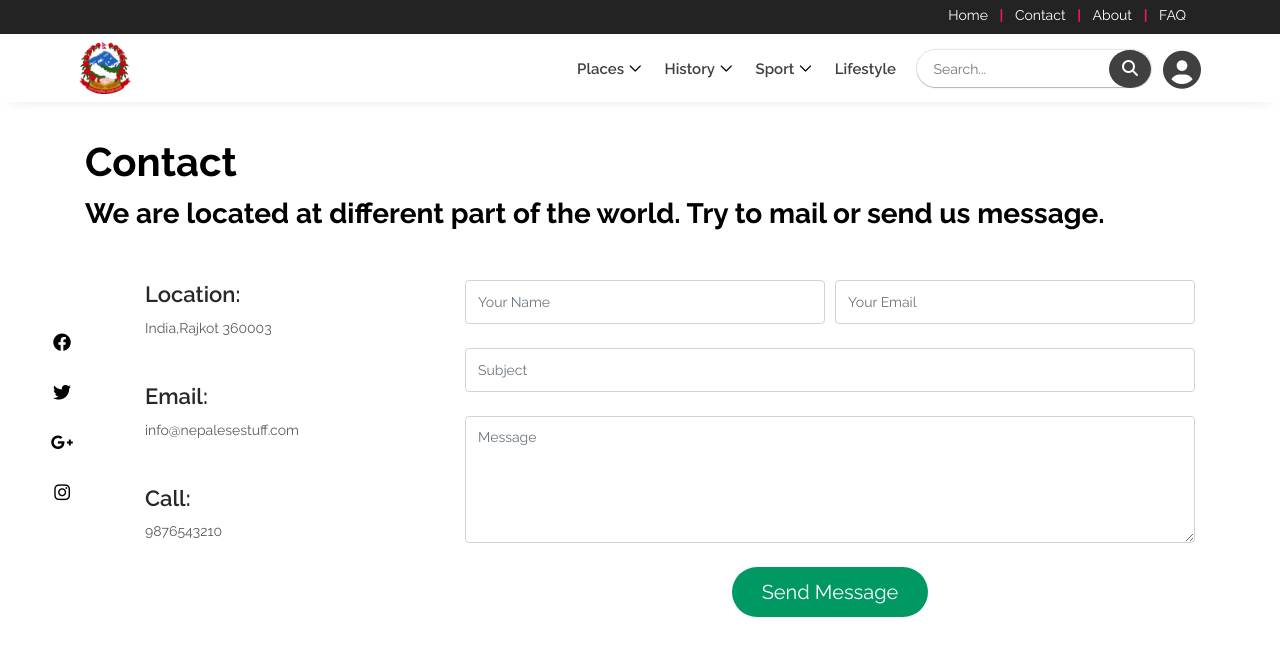
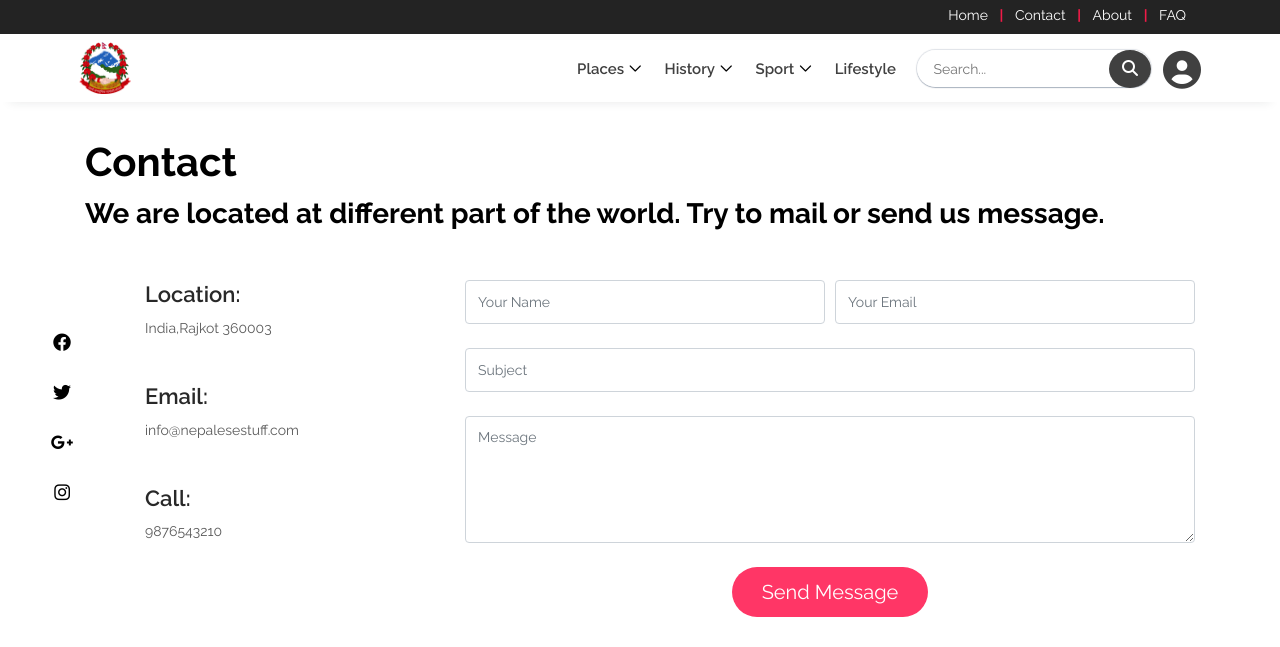
Before and after one commit to Sandesh-Ghimire/NepaleseStuff_s, a PHP site: page /contact.html in a window 1280 px wide. Shown: the top 647 px of the page. Run offline with PHP 8.4, Linux system fonts and the light colour scheme; some libraries are stand-ins or nearby versions; some web fonts are replaced.

Commit message:
contact page updated

```diff
--- a/contact.css
+++ b/contact.css
@@ -20,7 +20,7 @@
 
 .contact .info i {
     font-size: 32px;
-    color: #009961;
+    color: #ff3666;
     float: left;
     line-height: 1;
 }
@@ -122,7 +122,7 @@
 
 .contact .email-form input:focus,
 .contact .email-form textarea:focus {
-    border-color: #009961;
+    border-color: #ff3666;
 }
 
 .contact .email-form input {
@@ -135,7 +135,7 @@
 
 .contact .email-form button[type="submit"] {
     font-size: 20px;
-    background: #009961;
+    background: #ff3666;
     border: 0;
     padding: 10px 30px;
     color: #fff;
```
